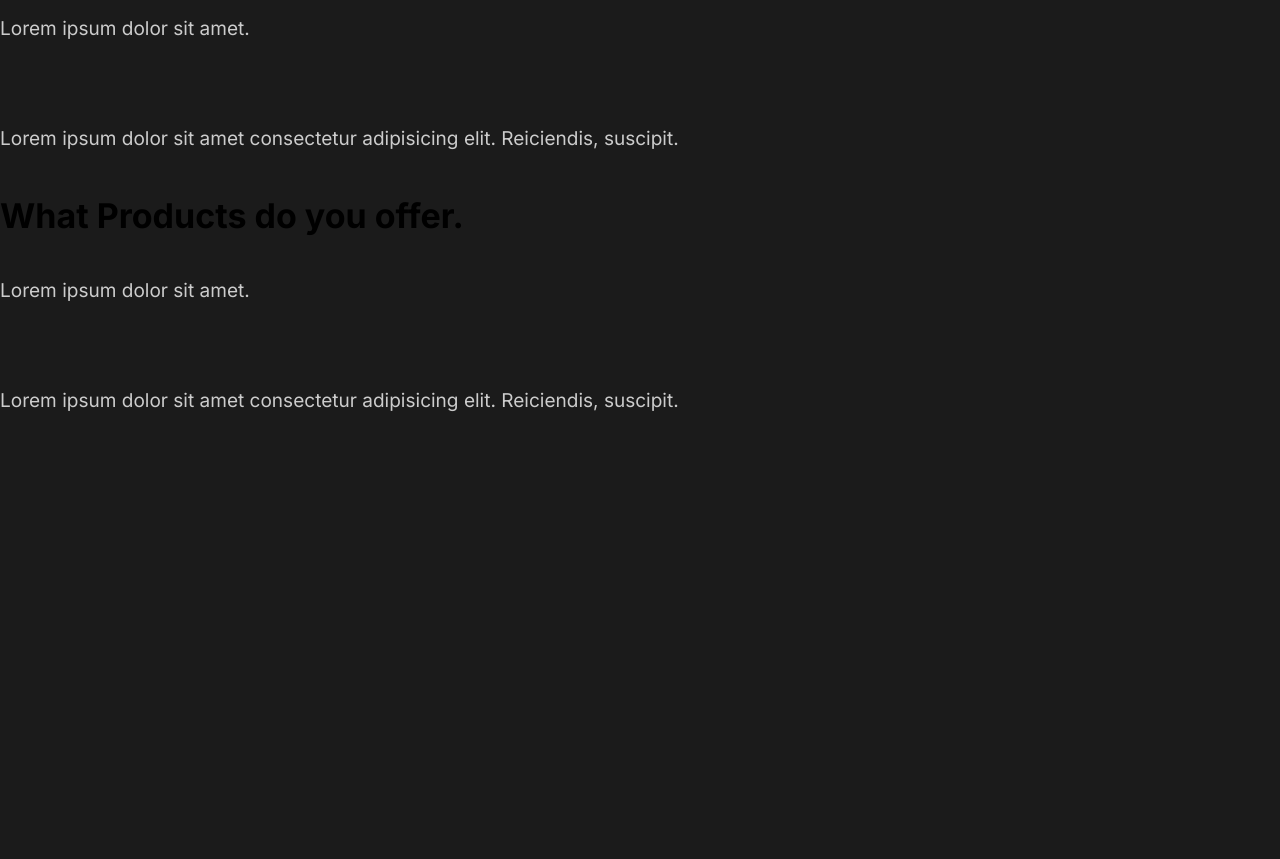
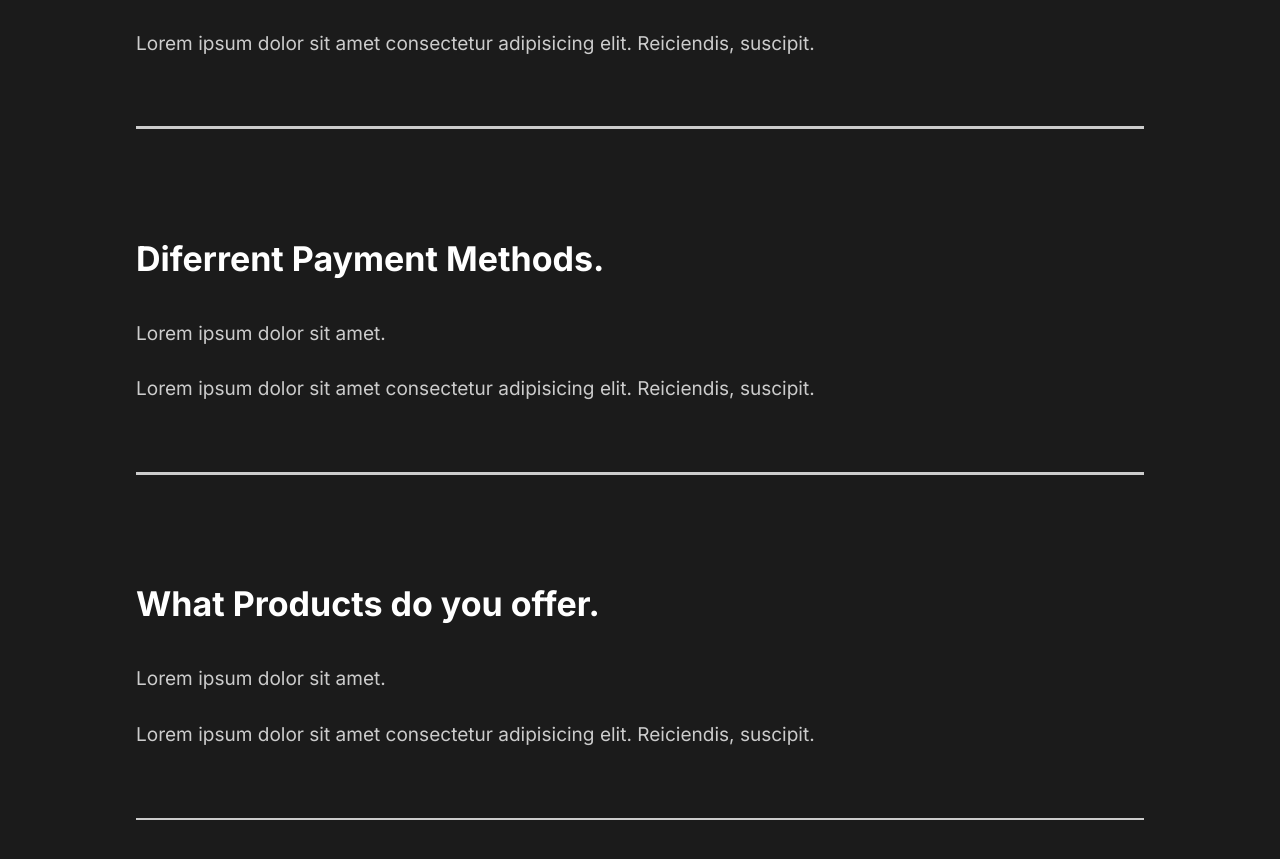
Before and after one commit to Davron77/capture, a React (Create React App) app: page / in a window 1280 px wide. Shown: the part 2525-3384 px from the top of the page. Before the commit the page ends 2981 px from the top, so only its background shows below. Built offline with nearby package versions, Linux system fonts and the light colour scheme.

Commit message:
7.Styling Faq Section

```diff
--- a/src/components/FaqSection.js
+++ b/src/components/FaqSection.js
@@ -1,8 +1,10 @@
 import React from "react";
+import styled from "styled-components";
+import { About } from "./styles";
 
 const FaqSection = () => {
   return (
-    <div className="faq">
+    <Faq>
       <h2>Any Questions</h2>
       <div className="question">
         <h4>How Do I Start?</h4>
@@ -13,6 +15,7 @@
             suscipit.
           </p>
         </div>
+        <div className="faq-line"></div>
       </div>
       <div className="question">
         <h4>Daily Schedule.</h4>
@@ -23,6 +26,7 @@
             suscipit.
           </p>
         </div>
+        <div className="faq-line"></div>
       </div>
       <div className="question">
         <h4>Diferrent Payment Methods.</h4>
@@ -33,6 +37,7 @@
             suscipit.
           </p>
         </div>
+        <div className="faq-line"></div>
       </div>
       <div className="question">
         <h4>What Products do you offer.</h4>
@@ -43,9 +48,37 @@
             suscipit.
           </p>
         </div>
+        <div className="faq-line"></div>
       </div>
-    </div>
+    </Faq>
   );
 };
 
+const Faq = styled(About)`
+  display: block;
+  span {
+    display: block;
+  }
+  h2 {
+    padding-bottom: 2rem;
+    font-weight: lighter;
+  }
+  .faq-line {
+    background-color: #cccccc;
+    height: 0.2rem;
+    margin: 2rem 0rem;
+    width: 100%;
+  }
+  .question {
+    padding: 3rem 0rem;
+    cursor: pointer;
+  }
+  .answer {
+    padding: 2rem 0rem;
+    p {
+      padding: 1rem 0rem;
+    }
+  }
+`;
+
 export default FaqSection;
--- a/src/components/GlobalStyle.js
+++ b/src/components/GlobalStyle.js
@@ -39,6 +39,7 @@
     }
     h3{
         color:white;
+
     }
     p{
         padding: 3rem 0rem;
```
